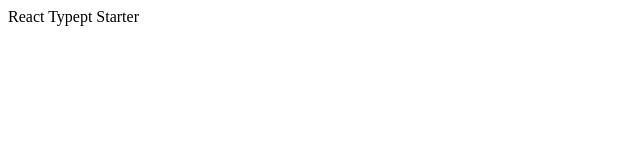
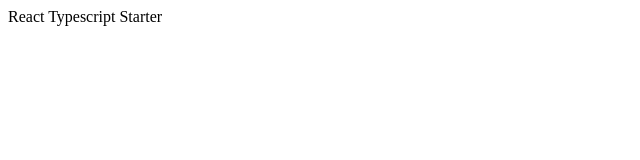
Before and after one commit to devjeetr/typescript-react-storybook-webpack-starter, a React app: page / in a window 1280 px wide. Shown: the top 160 px of the page, without its empty margins (0-640 px from the left). Built offline with nearby package versions, Linux system fonts and the light colour scheme.

Commit message:
Cleaned up and fixed a typo

```diff
--- a/package.json
+++ b/package.json
@@ -48,5 +48,9 @@
   "peerDependencies": {
     "react": "^17.0.1",
     "react-dom": "^17.0.1"
+  },
+  "dependencies": {
+    "react": "^17.0.1",
+    "react-dom": "^17.0.1"
   }
 }
--- a/src/index.tsx
+++ b/src/index.tsx
@@ -7,7 +7,7 @@ const App = ({ name }: { name: string }) => {
     if (name) setState(true);
   }, [name]);
 
-  return <div>React Typept Starter</div>;
+  return <div>React Typescript Starter</div>;
 };
 
 ReactDOM.render(<App name="Unknown" />, document.getElementById('App'));
--- a/webpack.dev.js
+++ b/webpack.dev.js
@@ -73,5 +73,4 @@ const generateConfig = (config) => {
 };
 
 const finalConfig = generateConfig(commonConfig);
-console.log(finalConfig.module.rules[0].use);
 module.exports = finalConfig;
```
Also changed, not shown: .eslintrc.js.
